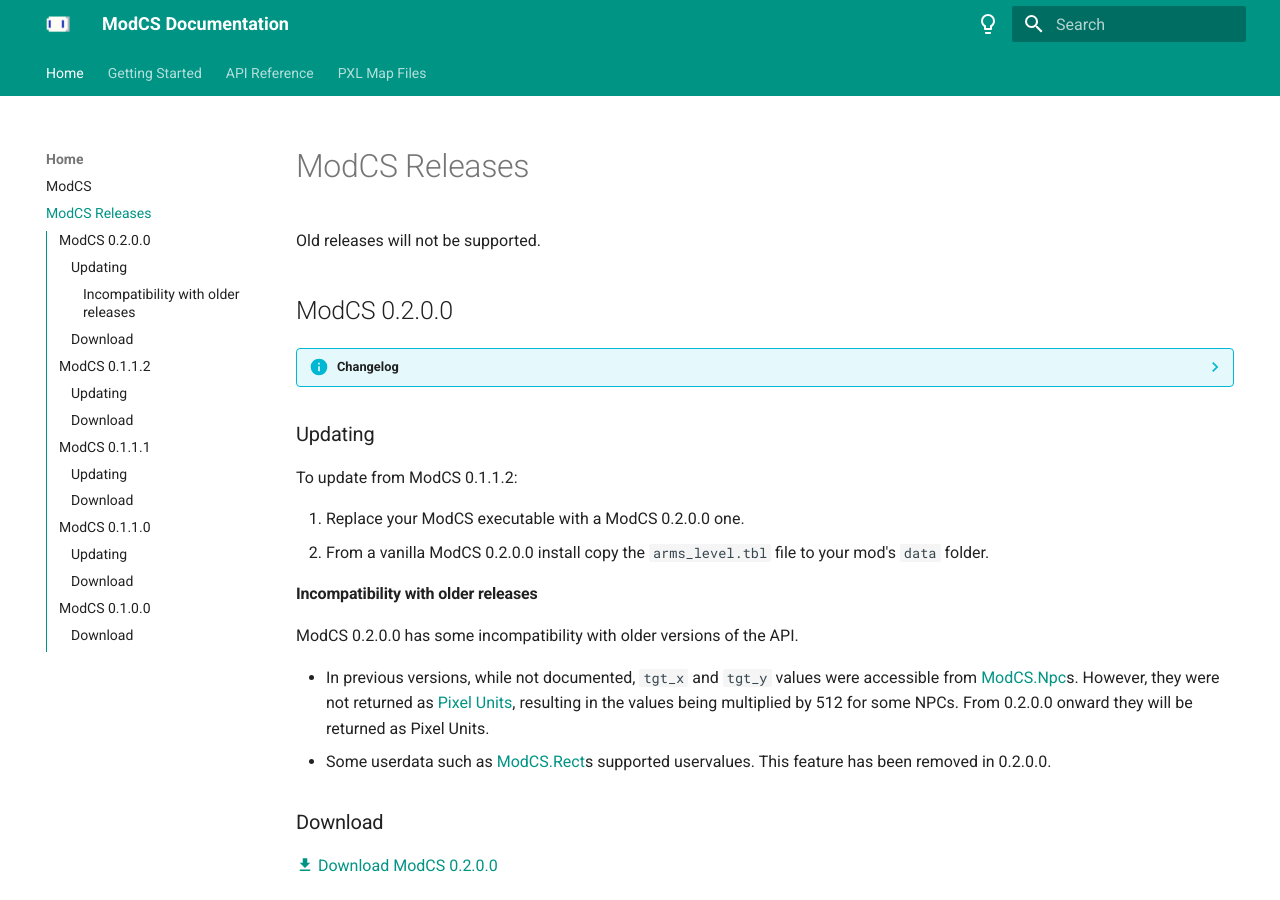
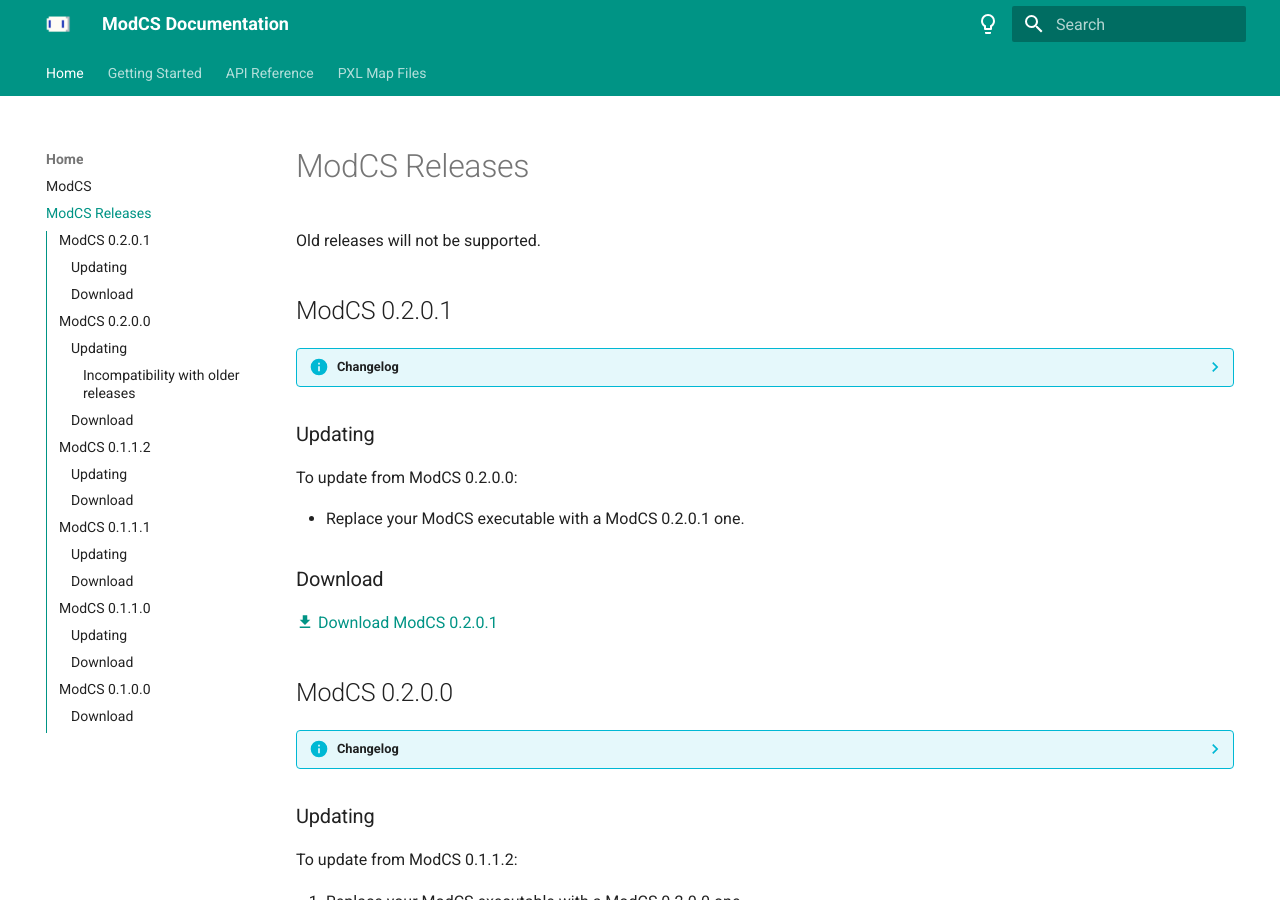
Before and after one commit to modcavestory/modcavestory.github.io, an MkDocs documentation site: the page built from docs/releases.md, in a window 1280 px wide and 900 px high. Built offline with MkDocs 1.6.1 and Material for MkDocs 9.7.7, drawn with Linux system fonts in a browser that asks for light colours.

Commit message:
modcs 0.2.0.1

```diff
--- a/docs/releases.md
+++ b/docs/releases.md
@@ -1,6 +1,22 @@
 # ModCS Releases
 
 Old releases will not be supported.
+
+## ModCS 0.2.0.1
+
+??? Info "Changelog"
+	- Fix an issue with the new way of defining [custom TextScript commands](/api/tsc/#custom-commands).
+	- Fix an issue with the Polar Star recreation example script.
+
+### Updating
+
+To update from ModCS 0.2.0.0:
+
+- Replace your ModCS executable with a ModCS 0.2.0.1 one.
+
+### Download
+
+[:material-download: Download ModCS 0.2.0.1](/assets/releases/modcs0201.zip)
 
 ## ModCS 0.2.0.0
 
```
Also changed, not shown: docs/guide/intro/install.md (+1 -1 lines), docs/index.md (+2 -2 lines), 1 other file.
